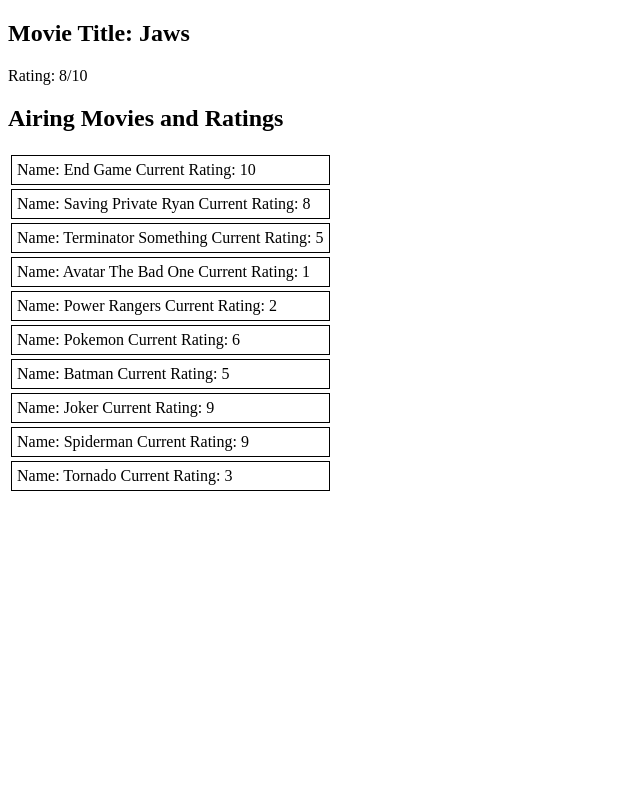
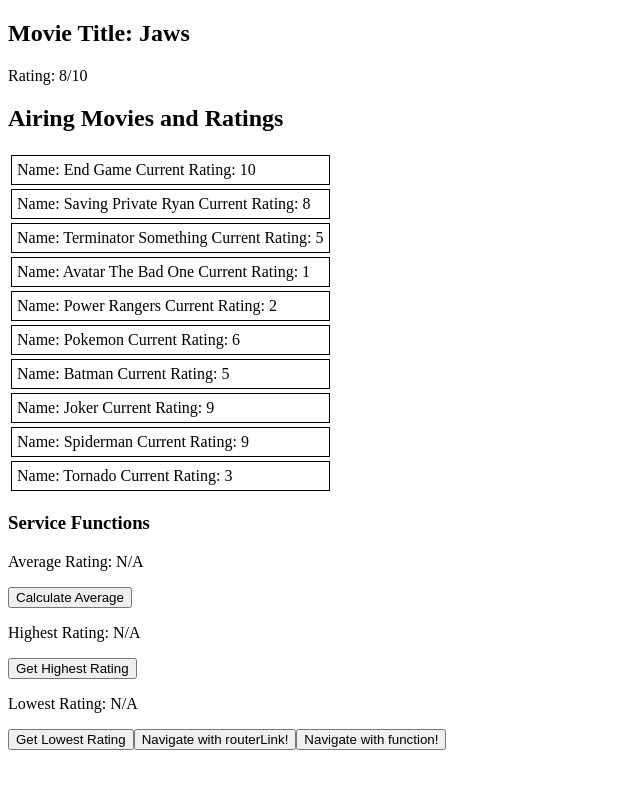
Before and after one commit to jschrader716/AngularLesson, an Angular app in the folder angular-lesson/: page /movies in a window 1280 px wide. Shown: the top 788 px of the page, without its empty margins (0-640 px from the left). Built offline with nearby package versions, Linux system fonts and the light colour scheme.

Commit message:
finished milestone 4
- added service
- added new page to explain routing
- added routing stuff in app module
- added some more shit I can't remember because I'm tired

```diff
--- a/angular-lesson/src/app/app.component.html
+++ b/angular-lesson/src/app/app.component.html
@@ -1 +1 @@
-<app-movies></app-movies>
+<router-outlet></router-outlet>
--- a/angular-lesson/src/app/app.module.ts
+++ b/angular-lesson/src/app/app.module.ts
@@ -1,19 +1,34 @@
 import { BrowserModule } from '@angular/platform-browser';
+import { RouterModule, Routes } from '@angular/router';
 import { NgModule } from '@angular/core';
 import { FormsModule } from '@angular/forms';
 import { MoviesComponent } from './movies/movies.component';
 import { MovieRatingComponent } from './movie-rating/movie-rating.component';
+import { SportsteamsComponent } from './sportsteams/sportsteams.component';
+
 import { AppComponent } from './app.component';
 
+const routes: Routes = [
+  { path: 'sports', component: SportsteamsComponent },
+  { path: 'movies', component: MoviesComponent },
+  { path: '',
+    redirectTo: '/movies',
+    pathMatch: 'full'
+  },
+  { path: '**', component: MoviesComponent }
+];
 
 @NgModule({
   declarations: [
     AppComponent,
     MoviesComponent,
-    MovieRatingComponent
+    MovieRatingComponent,
+    SportsteamsComponent
   ],
   imports: [
-    BrowserModule,FormsModule
+    BrowserModule,
+    FormsModule,
+    RouterModule.forRoot(routes)
   ],
   providers: [],
   bootstrap: [AppComponent]
--- a/angular-lesson/src/app/movies/movies.component.html
+++ b/angular-lesson/src/app/movies/movies.component.html
@@ -19,4 +19,17 @@
     </table>
 </ul>
 
+<h3>Service Functions</h3>
+<p>Average Rating: {{ (ratingAverage) ? ratingAverage : "N/A" }}</p>
+<button (click)="calcAverage()">Calculate Average</button>
+
+<p>Highest Rating: {{ (highestRating) ? highestRating : "N/A"}}</p>
+<button (click)="getHighestRating()">Get Highest Rating</button>
+
+<p>Lowest Rating: {{ (lowestRating || lowestRating == 0) ? lowestRating : "N/A"}}</p>
+<button (click)="getLowestRating()">Get Lowest Rating</button>
+
 <app-movie-rating [movie]="selectedMovie" (movieName)="displayMovieName($event)"></app-movie-rating>
+
+<a routerLink="/sports"><button>Navigate with routerLink!</button></a>
+<button (click)="navigateToSports()">Navigate with function!</button>
--- a/angular-lesson/src/app/movies/movies.component.ts
+++ b/angular-lesson/src/app/movies/movies.component.ts
@@ -1,6 +1,8 @@
 import { Component, OnInit } from '@angular/core';
 import { Movie } from '../models/movie';
 import { AIRINGMOVIES } from '../models/airing-movies';
+import { CalculatorService } from '../services/calculator.service';
+import { Router } from '@angular/router'
 
 @Component({
   selector: 'app-movies',
@@ -10,6 +12,9 @@
 export class MoviesComponent implements OnInit {
 
   public newMovieName = '';
+  public ratingAverage: number;
+  public highestRating: number;
+  public lowestRating: number;
 
   myMovie: Movie = {
     name: 'Jaws',
@@ -19,7 +24,7 @@
   public movies = AIRINGMOVIES;
   public selectedMovie: Movie;
 
-  constructor() { }
+  constructor(private calculatorService: CalculatorService, private router: Router) { }
 
   ngOnInit() {
   }
@@ -32,4 +37,21 @@
     this.newMovieName = newMovie;
     this.movies.push({name:newMovie, rating: 8});
   }
+
+  calcAverage() {
+    this.ratingAverage = this.calculatorService.calcAverage(this.movies);
+  }
+
+  getHighestRating() {
+    this.highestRating = this.calculatorService.getHighestRating(this.movies);
+  }
+
+  getLowestRating() {
+    this.lowestRating = this.calculatorService.getLowestRating(this.movies);
+  }
+
+  navigateToSports() {
+    var coolSportsMovie = {name: 'Friday Night Lights', rating: 2.3};
+    this.router.navigate(['/sports'], {queryParams: coolSportsMovie});
+  }
 }
--- /dev/null
+++ b/angular-lesson/src/app/services/calculator.service.ts
@@ -0,0 +1,46 @@
+import { Injectable } from '@angular/core';
+
+@Injectable({
+  providedIn: 'root'
+})
+export class CalculatorService {
+
+  constructor() { }
+
+  calcAverage(data) {
+    var count = 0;
+    var total = 0;
+    data.forEach(element => {
+      total += element.rating;
+      count += 1;
+    });
+    return total/count;
+  }
+
+  getHighestRating(data) {
+    var highRate = 0;
+    data.forEach(element => {
+      if(element.rating > highRate) {
+        highRate = element.rating;
+      }
+    });
+
+    return highRate;
+  }
+
+  getLowestRating(data) {
+    var lowRate;
+    data.forEach(element => {
+      if(lowRate) {
+        if(element.rating < lowRate) {
+          lowRate = element.rating;
+        }
+      }
+      else {
+        lowRate = element.rating;
+      }
+    });
+
+    return lowRate;
+  }
+}
--- /dev/null
+++ b/angular-lesson/src/app/sportsteams/sportsteams.component.html
@@ -0,0 +1 @@
+<p>sportsteams works!</p>
--- /dev/null
+++ b/angular-lesson/src/app/sportsteams/sportsteams.component.ts
@@ -0,0 +1,23 @@
+import { Component, OnInit } from '@angular/core';
+import { ActivatedRoute } from '@angular/router'
+
+@Component({
+  selector: 'app-sportsteams',
+  templateUrl: './sportsteams.component.html',
+  styleUrls: ['./sportsteams.component.css']
+})
+export class SportsteamsComponent implements OnInit {
+  public movieName: string = "";
+  public rating = "";
+
+  constructor(private route: ActivatedRoute) {
+    this.movieName = this.route.snapshot.queryParamMap.get('name');
+    this.rating = this.route.snapshot.queryParamMap.get('rating');
+    console.log(this.movieName);
+    console.log(this.rating);
+   }
+
+  ngOnInit() {
+
+  }
+}
```
Also changed, not shown: angular-lesson/src/app/sportsteams/sportsteams.component.css (added).
